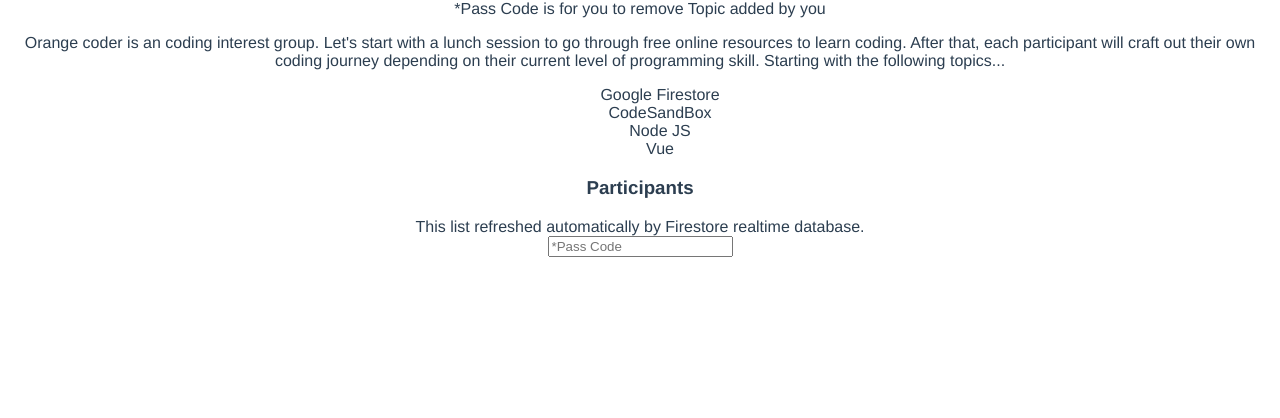
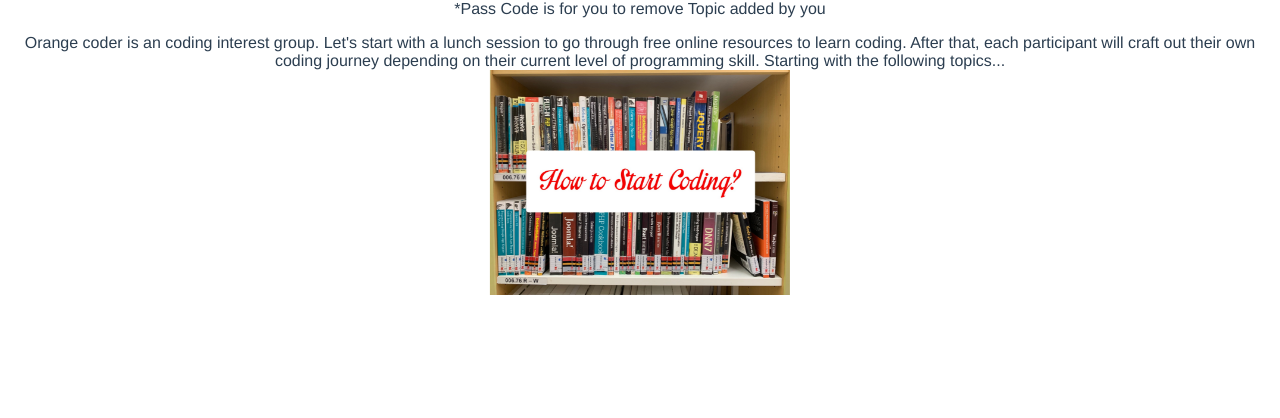
Before and after one commit to sitadel/OrangeCoder, a Vue app: page / in a window 1280 px wide. Shown: the part 381-799 px from the top of the page. Built offline with nearby package versions, Linux system fonts and the light colour scheme; what vue-firestore would draw is missing.

Commit message:
Add carousel image on How to start Coding

```diff
--- a/App.vue
+++ b/App.vue
@@ -21,6 +21,14 @@
     <div class="errorMessageStyle" v-if="errorMessage.length > 0">{{errorMessage}}</div>
     <p>*Pass Code is for you to remove Topic added by you</p>
     <div>Orange coder is an coding interest group. Let's start with a lunch session to go through free online resources to learn coding. After that, each participant will craft out their own coding journey depending on their current level of programming skill. Starting with the following topics...</div>
+    <carousel :per-page="1" :navigate-to="someLocalProperty" :mouse-drag="false">
+      <slide>
+        <img width="300" src="@/assets/TechBooksStartCoding.jpg">
+      </slide>
+      <slide>
+        <img width="300" src="@/assets/logo.png">
+      </slide>
+    </carousel>
     <ul class="reptileList">
       <li>Google Firestore</li>
       <li>CodeSandBox</li>
@@ -52,6 +60,7 @@
 
 <script>
 import { db } from "./firebase";
+import { Carousel, Slide } from "vue-carousel";
 
 export default {
   name: "app",
@@ -62,6 +71,10 @@
       passCode: "",
       errorMessage: ""
     };
+  },
+  components: {
+    Carousel,
+    Slide
   },
   firestore() {
     return {
--- a/package.json
+++ b/package.json
@@ -13,6 +13,7 @@
     "@firebase/app": "0.4.3",
     "@firebase/firestore": "1.3.4",
     "vue": "2.6.10",
+    "vue-carousel": "0.18.0",
     "vue-firestore": "0.3.21"
   },
   "devDependencies": {
```
Also changed, not shown: assets/TechBooksStartCoding.jpg (added).
